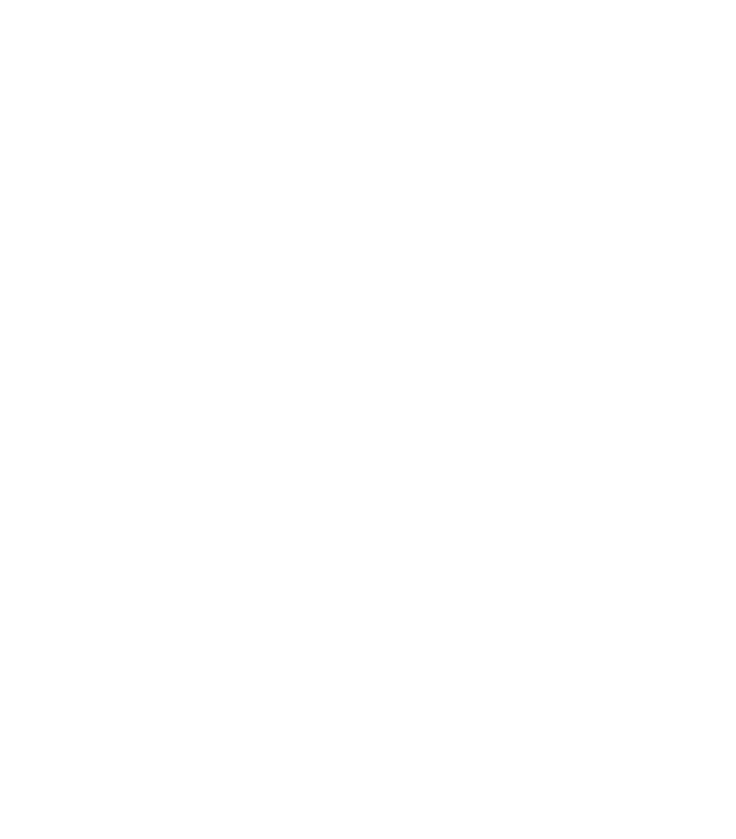
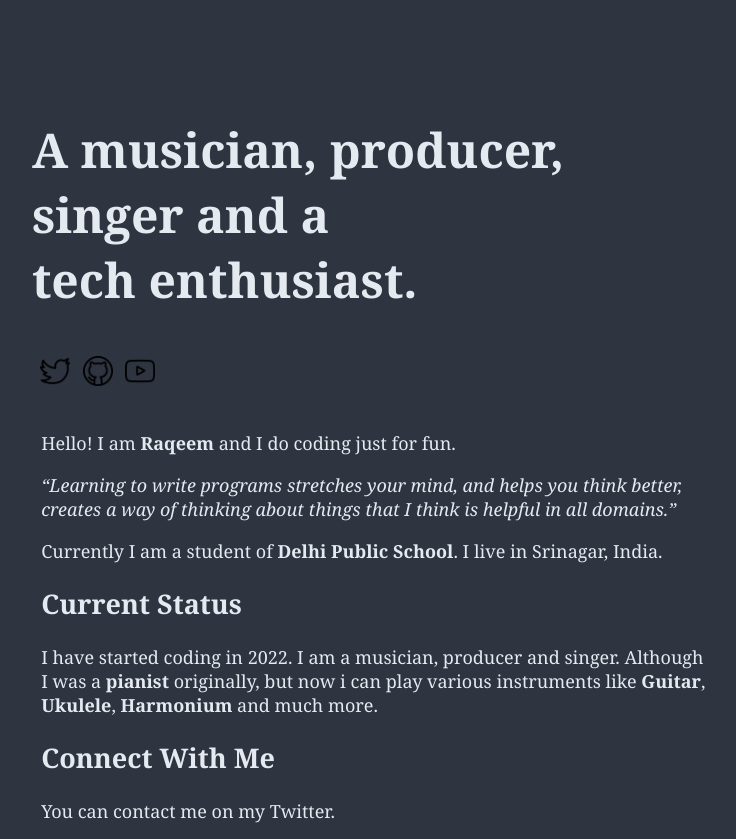
Before and after one commit to RaxTak/raxtak-website, a plain HTML site: page index.html in a window 1280 px wide. Shown: the whole page, without its empty margins (51-787 px from the left). Before the commit the page ends 800 px from the top, so only its background shows below. Drawn offline with Linux system fonts and the light colour scheme.

Commit message:
Update index.html

```diff
--- a/index.html
+++ b/index.html
@@ -1,4 +1,61 @@
 <!DOCTYPE html>
 <html>
+    <head>
+        <meta charset="UTF-8">
+        <meta name="description" content="This website is the about website for Raqeem Ahmad Tak.">
+        <meta name="author" content="Raqeem Ahmad Tak">
+        <meta name="keywords" content="RaxTak, HTML-Website, Raqeem Ahmad Tak">
+        <meta name="viewport" content="width=device-width, initial-scale=1.0">
+        <title>RAX TAK</title>
+    </head>
+    <body bgcolor="#2E3440">
+        <font color="#E5E9F0" face="Cambria">
 
+
+
+
+
+            <header>
+                <nav>
+                <br /><br /><br /><br />
+                </nav>
+            </header>
+            <main>
+                <div>
+                    <h1><font size="10"> &nbsp;&nbsp;&nbsp;&nbsp;&nbsp;&nbsp;A musician, producer, <br /> &nbsp;&nbsp;&nbsp;&nbsp;&nbsp;&nbsp;singer and a <br />&nbsp;&nbsp;&nbsp;&nbsp;&nbsp;&nbsp;tech enthusiast.</font></h1>
+                </div>
+                <br />
+                <div>
+                    &nbsp;&nbsp;&nbsp;&nbsp;&nbsp;&nbsp;&nbsp;&nbsp;&nbsp;&nbsp;&nbsp;&nbsp;&nbsp;&nbsp;&nbsp;&nbsp;&nbsp;&nbsp;&nbsp;&nbsp;<a href="https://twitter.com/RaxTak" target="_blank" title="Twitter"><img src="images/twitter.png" width="30" height="30" /></a>
+                    &nbsp;&nbsp;<a href="https://github.com/RaxTak" target="_blank" title="GitHub"><img src="images/github.png" width="30" height="30" /></a>
+                    &nbsp;&nbsp;<a href="https://www.youtube.com/channel/UC6ihFb4tSg13IRxUYK_rMAQ" target="_blank" title="Youtube"><img src="images/youtube.png" width="30" height="30" /></a>
+                </div>
+                <br />
+                <div>
+                    <font size="4">
+                        <p>&nbsp;&nbsp;&nbsp;&nbsp;&nbsp;&nbsp;&nbsp;&nbsp;&nbsp;&nbsp;&nbsp;&nbsp;&nbsp;&nbsp;&nbsp;&nbsp;&nbsp;&nbsp;Hello! I am <b>Raqeem</b> and I do coding just for fun.</p>
+                        <p>&nbsp;&nbsp;&nbsp;&nbsp;&nbsp;&nbsp;&nbsp;&nbsp;&nbsp;&nbsp;&nbsp;&nbsp;&nbsp;&nbsp;&nbsp;&nbsp;&nbsp;&nbsp;<i>“Learning to write programs stretches your mind, and helps you think better, <br />&nbsp;&nbsp;&nbsp;&nbsp;&nbsp;&nbsp;&nbsp;&nbsp;&nbsp;&nbsp;&nbsp;&nbsp;&nbsp;&nbsp;&nbsp;&nbsp;&nbsp;&nbsp;creates a way of thinking about things that I think is helpful in all domains.”</i></p>
+                        <p>&nbsp;&nbsp;&nbsp;&nbsp;&nbsp;&nbsp;&nbsp;&nbsp;&nbsp;&nbsp;&nbsp;&nbsp;&nbsp;&nbsp;&nbsp;&nbsp;&nbsp;&nbsp;Currently I am a student of <b>Delhi Public School</b>. I live in Srinagar, India.</p>
+                        <h2>&nbsp;&nbsp;&nbsp;&nbsp;&nbsp;&nbsp;&nbsp;&nbsp;&nbsp;&nbsp;&nbsp;  Current Status</h2>
+                        <p>&nbsp;&nbsp;&nbsp;&nbsp;&nbsp;&nbsp;&nbsp;&nbsp;&nbsp;&nbsp;&nbsp;&nbsp;&nbsp;&nbsp;&nbsp;&nbsp;&nbsp;&nbsp;I have started coding in 2022. I am a musician, producer and singer. Although <br />&nbsp;&nbsp;&nbsp;&nbsp;&nbsp;&nbsp;&nbsp;&nbsp;&nbsp;&nbsp;&nbsp;&nbsp;&nbsp;&nbsp;&nbsp;&nbsp;&nbsp;&nbsp;I was a <b>pianist</b> originally, but now i can play various instruments like <b>Guitar</b>, <br />&nbsp;&nbsp;&nbsp;&nbsp;&nbsp;&nbsp;&nbsp;&nbsp;&nbsp;&nbsp;&nbsp;&nbsp;&nbsp;&nbsp;&nbsp;&nbsp;&nbsp;&nbsp;<b>Ukulele</b>, <b>Harmonium</b> and much more.</p>
+                        <h2>&nbsp;&nbsp;&nbsp;&nbsp;&nbsp;&nbsp;&nbsp;&nbsp;&nbsp;&nbsp;&nbsp;  Connect With Me</h2>
+                        <p>&nbsp;&nbsp;&nbsp;&nbsp;&nbsp;&nbsp;&nbsp;&nbsp;&nbsp;&nbsp;&nbsp;&nbsp;&nbsp;&nbsp;&nbsp;&nbsp;&nbsp;&nbsp;You can contact me on my Twitter.
+                    </font>
+                </div>
+
+
+            </main>
+            <footer>
+                <nav>
+
+                </nav>
+            </footer>
+
+
+
+
+
+        </font>
+
+    </body>
 </html>
```
